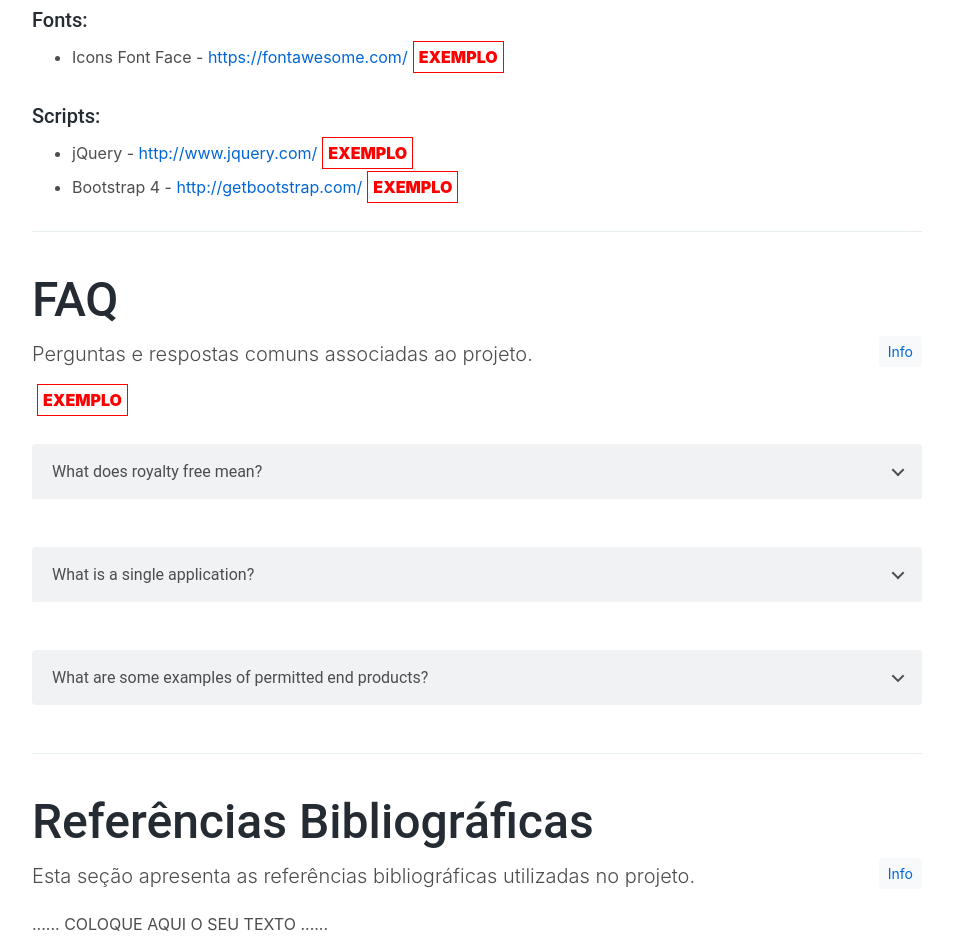
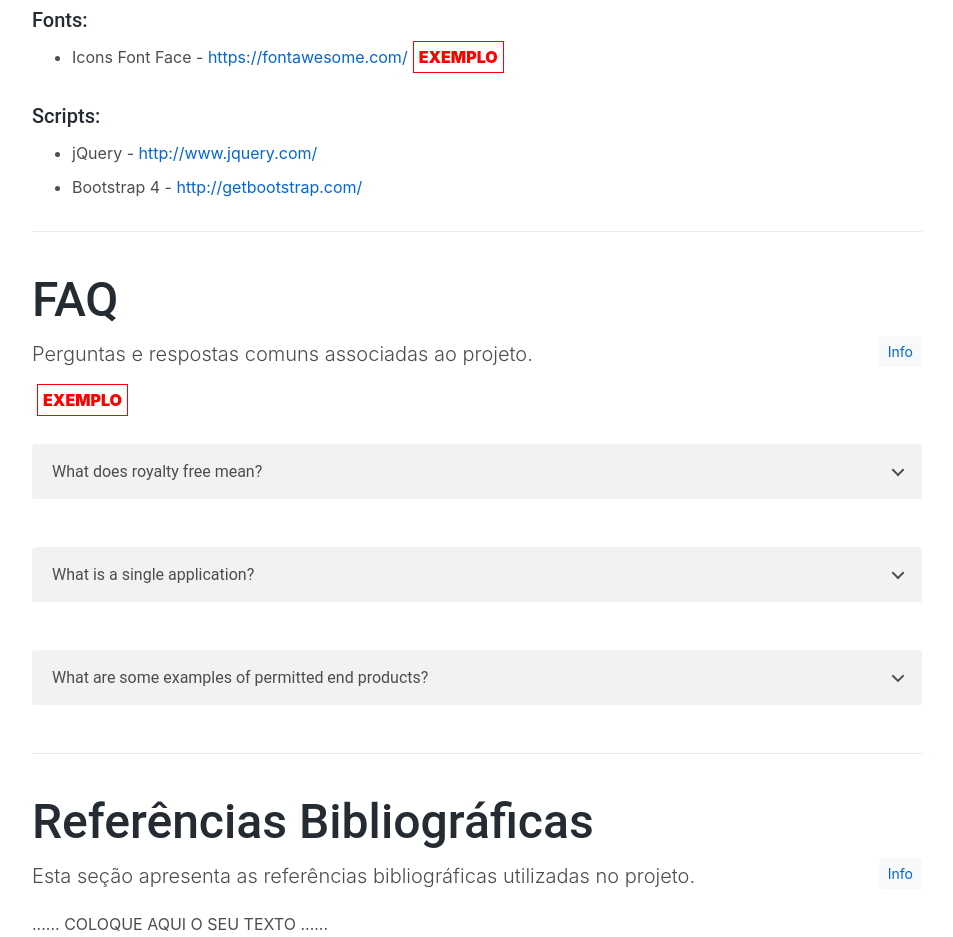
Before and after one commit to ICEI-PUC-Minas-PPLES-TI/plf-es-2024-1-ti1-0385100-dificuldade-em-mobilidade-urbana, a plain HTML site: page docs/index.html in a window 1280 px wide. Shown: the part 7580-8517 px from the top of the page, without its empty margins (293-1246 px from the left). Drawn offline with Linux system fonts and the light colour scheme.

Commit message:
Update index.html

```diff
--- a/docs/index.html
+++ b/docs/index.html
@@ -483,8 +483,8 @@
               <section>
                 <h5>Scripts:</h5>
                 <ul>
-                  <li>jQuery - <a target="_blank" href="http://www.jquery.com/">http://www.jquery.com/</a><span class="exemplo">EXEMPLO</span></li>
-                  <li>Bootstrap 4 - <a target="_blank" href="http://getbootstrap.com/">http://getbootstrap.com/</a><span class="exemplo">EXEMPLO</span></li>
+                  <li>jQuery - <a target="_blank" href="http://www.jquery.com/">http://www.jquery.com/</a></li>
+                  <li>Bootstrap 4 - <a target="_blank" href="http://getbootstrap.com/">http://getbootstrap.com/</a></li>
                 </ul>
               </section>
             </section>
```
